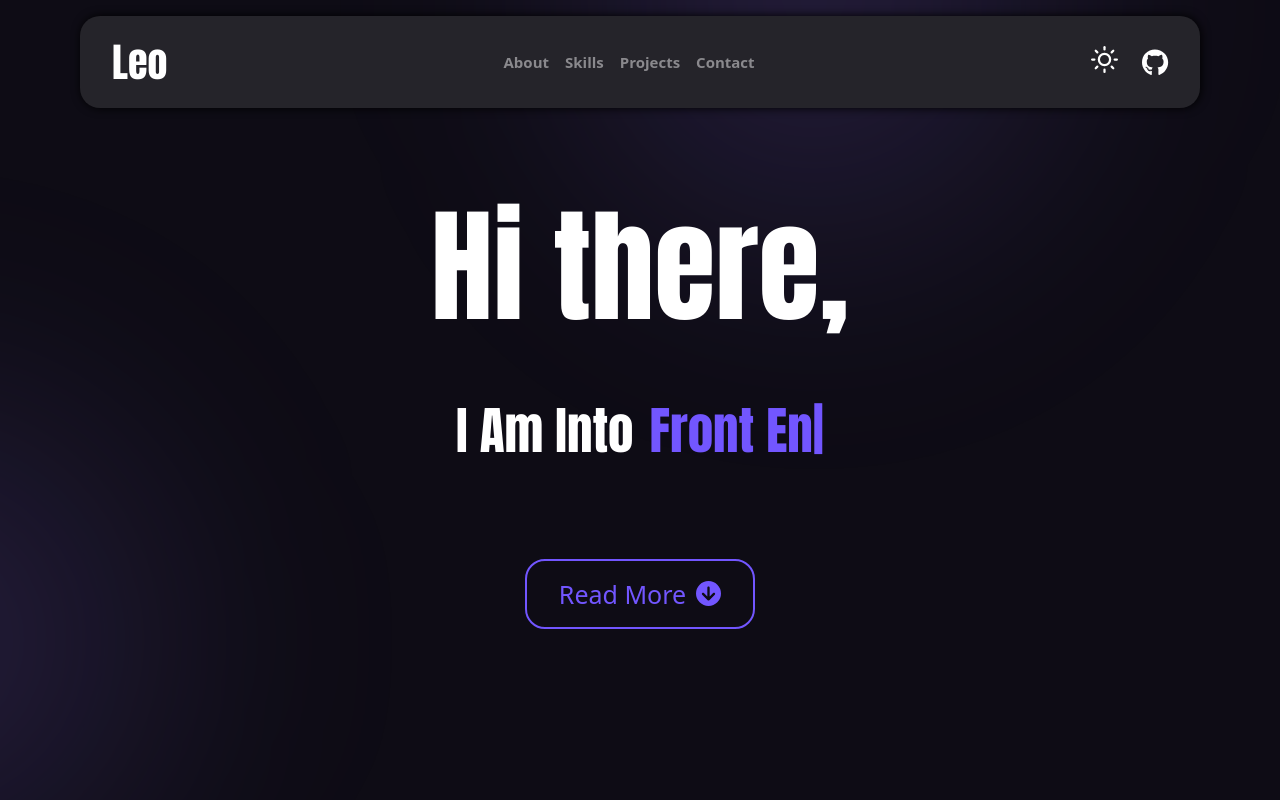
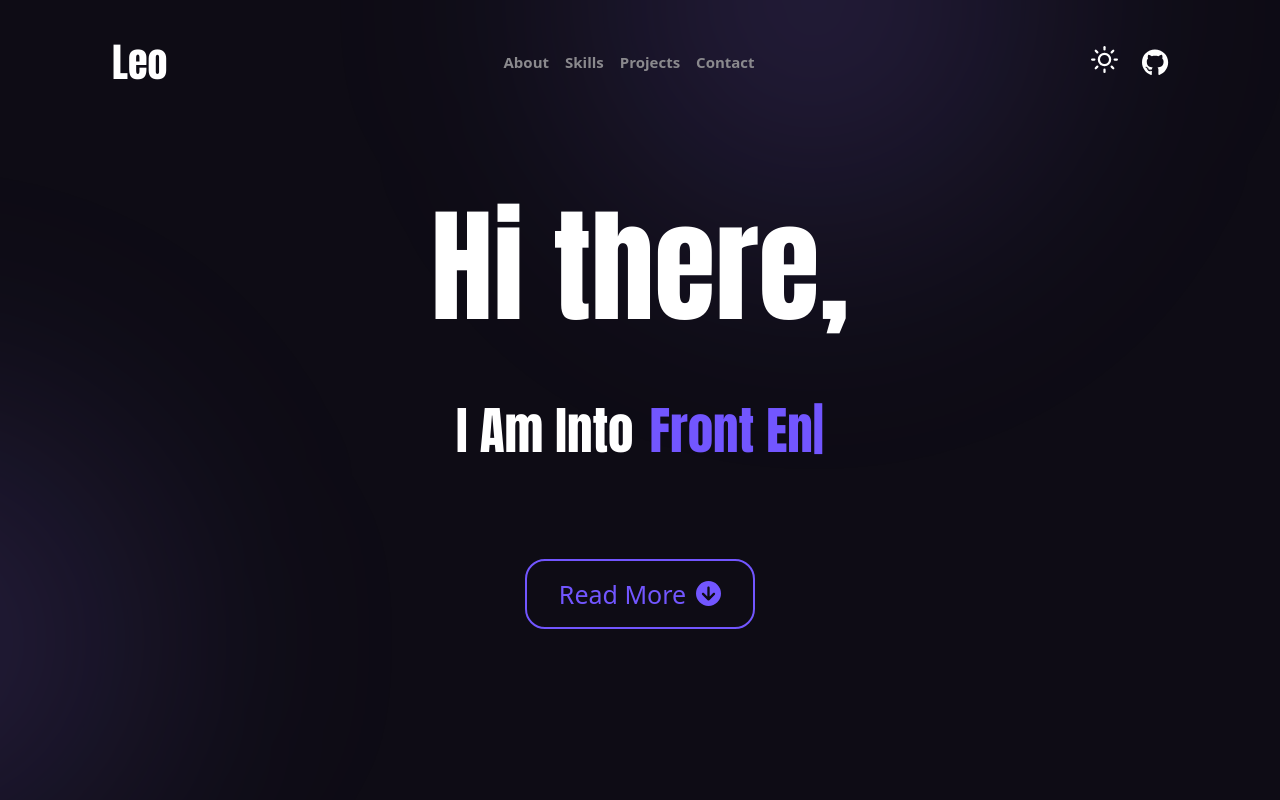
Before and after one commit to leomrgreen/portfolio, a React (Vite) app: page / in a window 1280 px wide. Shown: the top 800 px of the page. Built offline with nearby package versions, Linux system fonts and the light colour scheme.

Commit message:
navChange

```diff
--- a/src/components/Carousel.jsx
+++ b/src/components/Carousel.jsx
@@ -18,7 +18,8 @@ const Carousel = ({ data }) => {
    <div className="image-wrapper">
    <div className='carousel-container'>
         {data.map((item, index) => {
-            return <img src={item.src} alt={item.alt} key={index} className={slide === index ? "slide" : "slide-hidden"}/>
+          return <img src={item.src} alt={item.alt} key={index}
+          className={slide === index ? "slide" : "slide-hidden"}/>
     })}
     </div>
    </div>
--- a/src/components/Header.jsx
+++ b/src/components/Header.jsx
@@ -12,6 +12,11 @@ const Header = () => {
     navRef.current.classList.toggle('active');
     setIsNavActive(!isNavActive);
   }
+
+  document.addEventListener('scroll', () => {
+    const nav = document.querySelector('nav');
+    window.scrollY > 0 ? nav.classList.add('scroll') : nav.classList.remove('scroll')
+  })
 
   return (
     <nav id='nav' className='hidden'>
--- a/src/styles/header.css
+++ b/src/styles/header.css
@@ -10,10 +10,14 @@ nav {
   padding: 1rem 2rem 1rem 2rem;
   align-items: center;
   margin-top: 1rem;
-  border-radius: 20px;
+
   z-index: 1000;
+}
+
+nav.scroll {
   background-color: var(--color-dark-200);
   box-shadow: 1px 0 10px var(--shadow);
+  border-radius: 20px;
 }
 
 ul {
```
Lines whose indentation alone changed are shown as unchanged.
